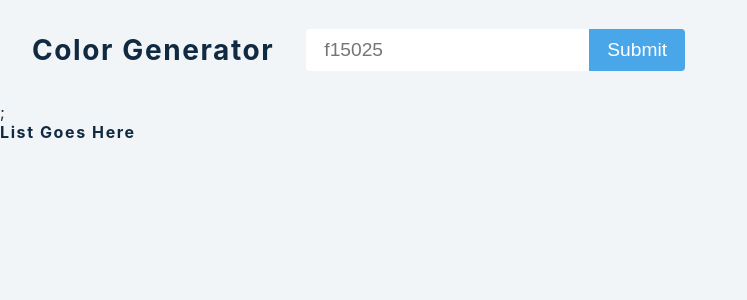
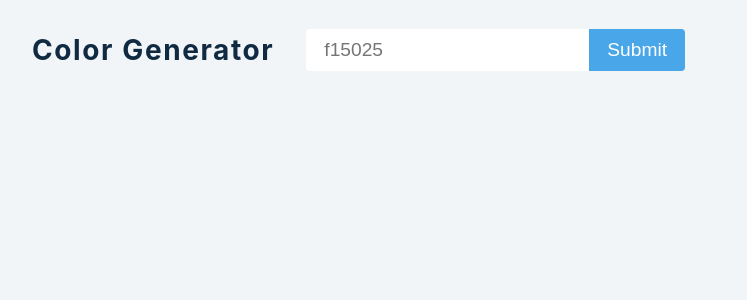
Before and after one commit to richardsavala/react-color-generator, a React (Create React App) app: page / in a window 1280 px wide. Shown: the top 300 px of the page, without its empty margins (0-747 px from the left). Built offline with nearby package versions, Linux system fonts and the light colour scheme.

Commit message:
Add files via upload
color generator - single color
in App.js added list.map to second section 'colors', added return SingleColor

```diff
--- a/src/App.js
+++ b/src/App.js
@@ -11,8 +11,9 @@
     e.preventDefault();
     try {
       let colors = new Values(color).all(10);
-      console.log(colors);
+      setList(colors);
     } catch (error) {
+      setError(true);
       console.log(error);
     }
   };
@@ -33,9 +34,12 @@
           </button>
         </form>
       </section>
-      ;
+
       <section className="colors">
-        <h4>list goes here</h4>
+        {list.map((color, index) => {
+          console.log(color);
+          return <SingleColor key={index} {...color} index={index} />;
+        })}
       </section>
     </>
   );
```
